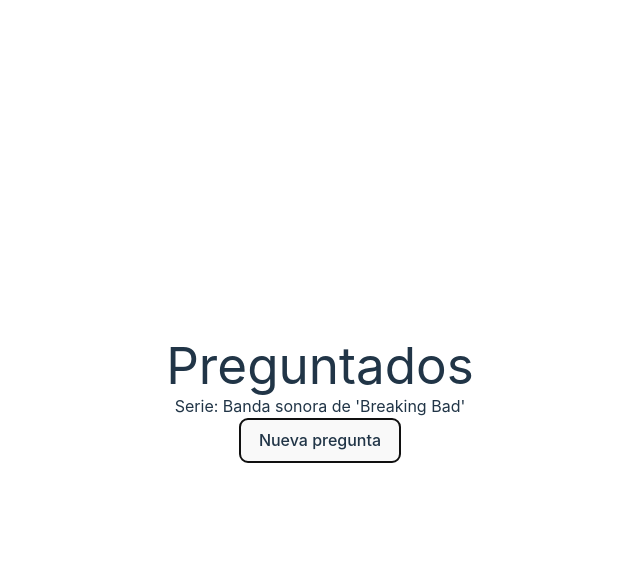
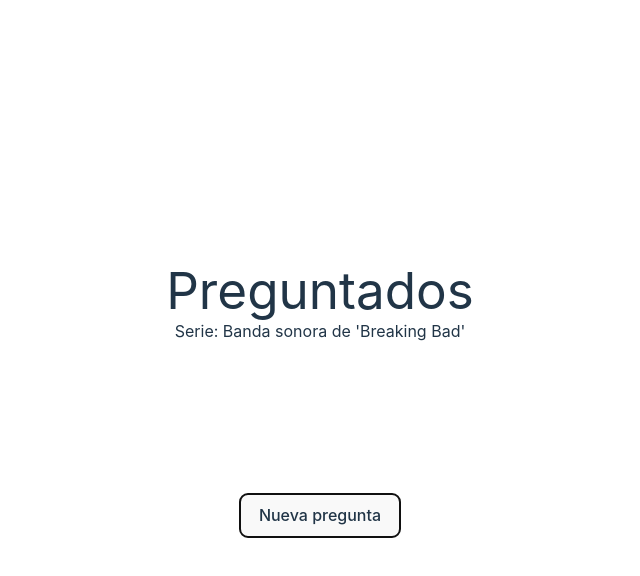
Before and after one commit to AlanMcLure/random-preguntas, a React (Vite) app: page / in a window 1280 px wide. Both pictures are taken after a click on the button "Nueva pregunta". Shown: the top 576 px of the page, without its empty margins (320-960 px from the left). Built offline with nearby package versions, Linux system fonts and the light colour scheme.

Commit message:
componente intros

```diff
--- a/src/components/IntrosQuestion.jsx
+++ b/src/components/IntrosQuestion.jsx
@@ -1,15 +1,25 @@
 import PropTypes from "prop-types";
 
-function IntrosQuestion({ question }) {
+function IntrosQuestion({ question, introUrl }) {
   return (
     <div className="question-container mb-8">
       <p className="text-2xl">{question}</p>
+      <iframe
+        title="Intro"
+        width="300"
+        height="150"
+        src={introUrl}
+        frameBorder="0"
+        allow="autoplay; encrypted-media"
+        allowFullScreen
+      ></iframe>
     </div>
   );
 }
 
 IntrosQuestion.propTypes = {
-  question: PropTypes.string.isRequired
+  question: PropTypes.string.isRequired,
+  introUrl: PropTypes.string.isRequired
 };
 
 export default IntrosQuestion;
--- a/src/questions.json
+++ b/src/questions.json
@@ -40,27 +40,27 @@
     "intros": [
         {
             "pregunta": "Película: Intro de 'Jurassic Park'",
-            "videoURL": "url_del_video_de_la_intro_de_Jurassic_Park"
+            "introURL": "https://youtu.be/D8zlUUrFK-M?si=uMq_kHNxD_JzsuBN"
         },
         {
             "pregunta": "Serie: Banda sonora de 'Stranger Things'",
-            "videoURL": "url_del_video_de_la_banda_sonora_de_Stranger_Things"
+            "introURL": "url_del_intro_de_la_banda_sonora_de_Stranger_Things"
         },
         {
             "pregunta": "Película: Intro de 'Star Wars'",
-            "videoURL": "url_del_video_de_la_intro_de_Star_Wars"
+            "introURL": "url_del_intro_de_la_intro_de_Star_Wars"
         },
         {
             "pregunta": "Serie: Banda sonora de 'Juego de Tronos'",
-            "videoURL": "url_del_video_de_la_banda_sonora_de_Juego_de_Tronos"
+            "introURL": "url_del_intro_de_la_banda_sonora_de_Juego_de_Tronos"
         },
         {
             "pregunta": "Película: Intro de 'El Padrino'",
-            "videoURL": "url_del_video_de_la_intro_de_El_Padrino"
+            "introURL": "url_del_intro_de_la_intro_de_El_Padrino"
         },
         {
             "pregunta": "Serie: Banda sonora de 'Breaking Bad'",
-            "videoURL": "url_del_video_de_la_banda_sonora_de_Breaking_Bad"
+            "introURL": "url_del_intro_de_la_banda_sonora_de_Breaking_Bad"
         }
     ],
     "batalla": [
```
